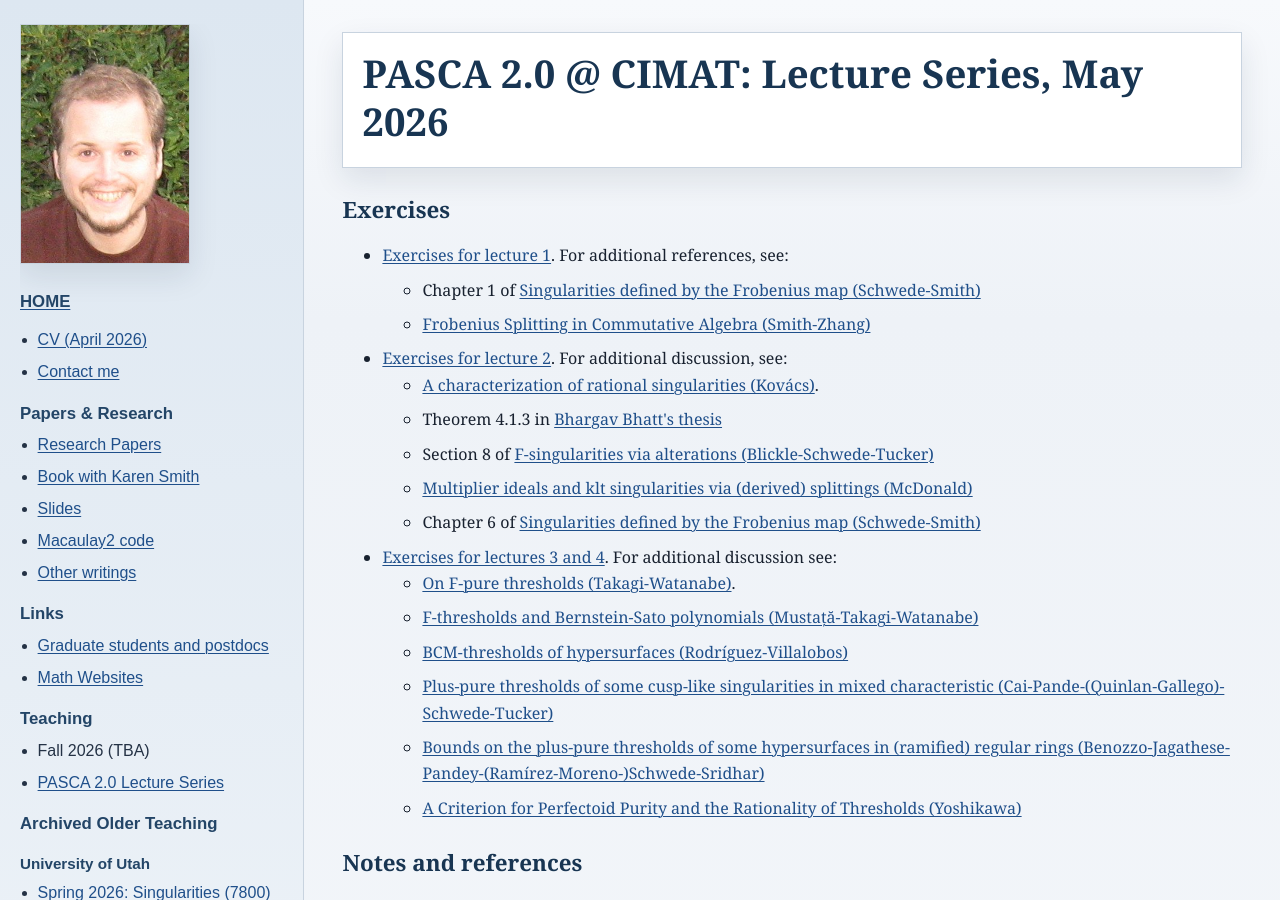
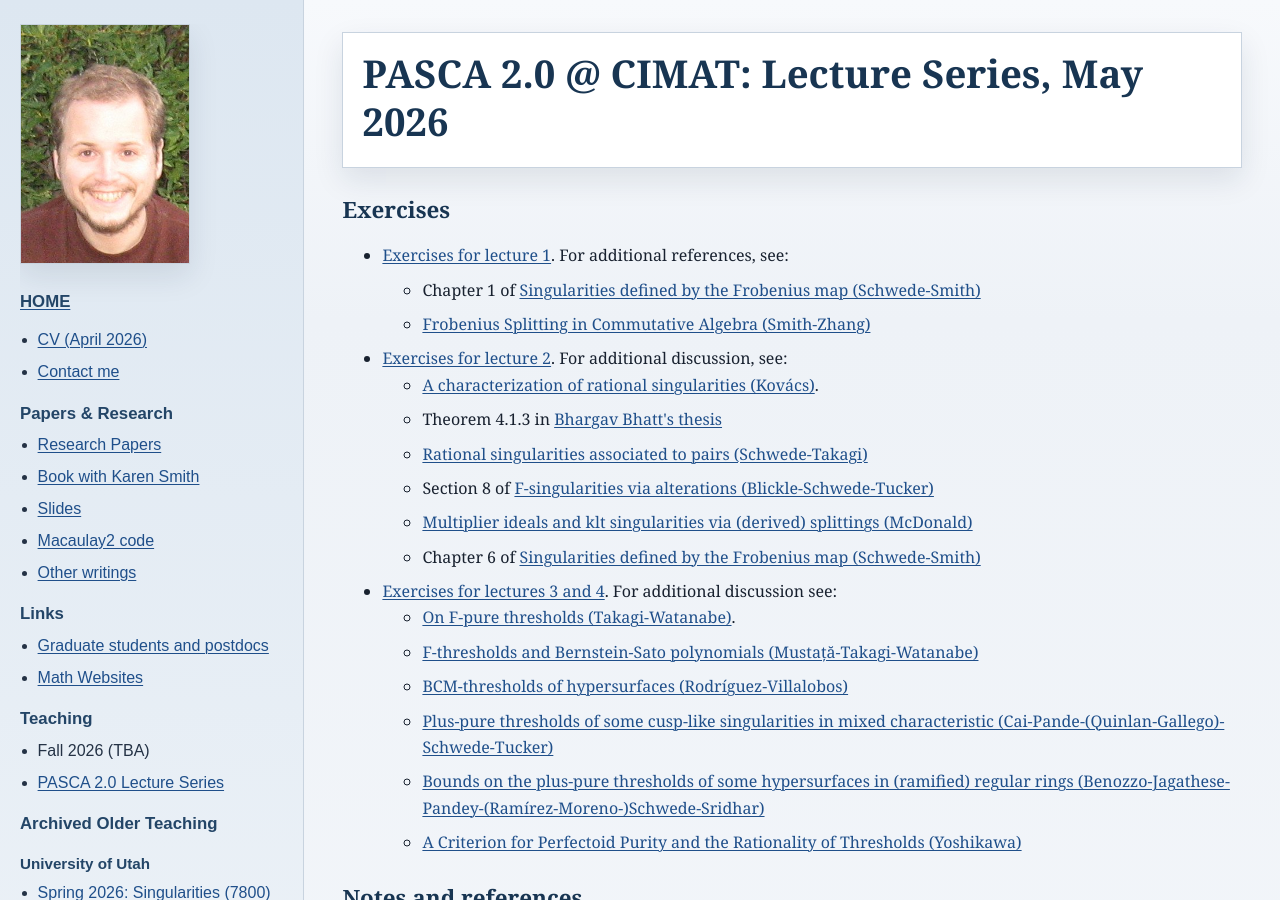
Before and after one commit to kschwede/kschwede.github.io, a Jekyll site: the page built from CIMAT2026/index.html, in a window 1280 px wide and 900 px high. Built offline with Jekyll 4.4.1, drawn with Linux system fonts in a browser that asks for light colours.

Commit message:
added a reference

```diff
--- a/CIMAT2026/index.html
+++ b/CIMAT2026/index.html
@@ -15,6 +15,7 @@ title: 'PASCA 2.0 Material'
     <ul>
       <li> <a href="https://projecteuclid.org/journals/duke-mathematical-journal/volume-102/issue-2/A-characterization-of-rational-singularities/10.1215/S0012-7094-00-10221-9.short">A characterization of rational singularities (Kovács)</a>.   </li>
       <li>Theorem 4.1.3 in <a href="https://websites.umich.edu/~bhattb/math/thesis.pdf">Bhargav Bhatt's thesis</a></li>
+      <li><a href="https://arxiv.org/abs/0708.1990">Rational singularities associated to pairs (Schwede-Takagi)</a></li>
        <li> Section 8 of <a href="https://arxiv.org/abs/1107.3807">F-singularities via alterations (Blickle-Schwede-Tucker)</a>
         </li>
         <li><a href="https://arxiv.org/abs/2307.07906">Multiplier ideals and klt singularities via (derived) splittings (McDonald)</a></li>
```
